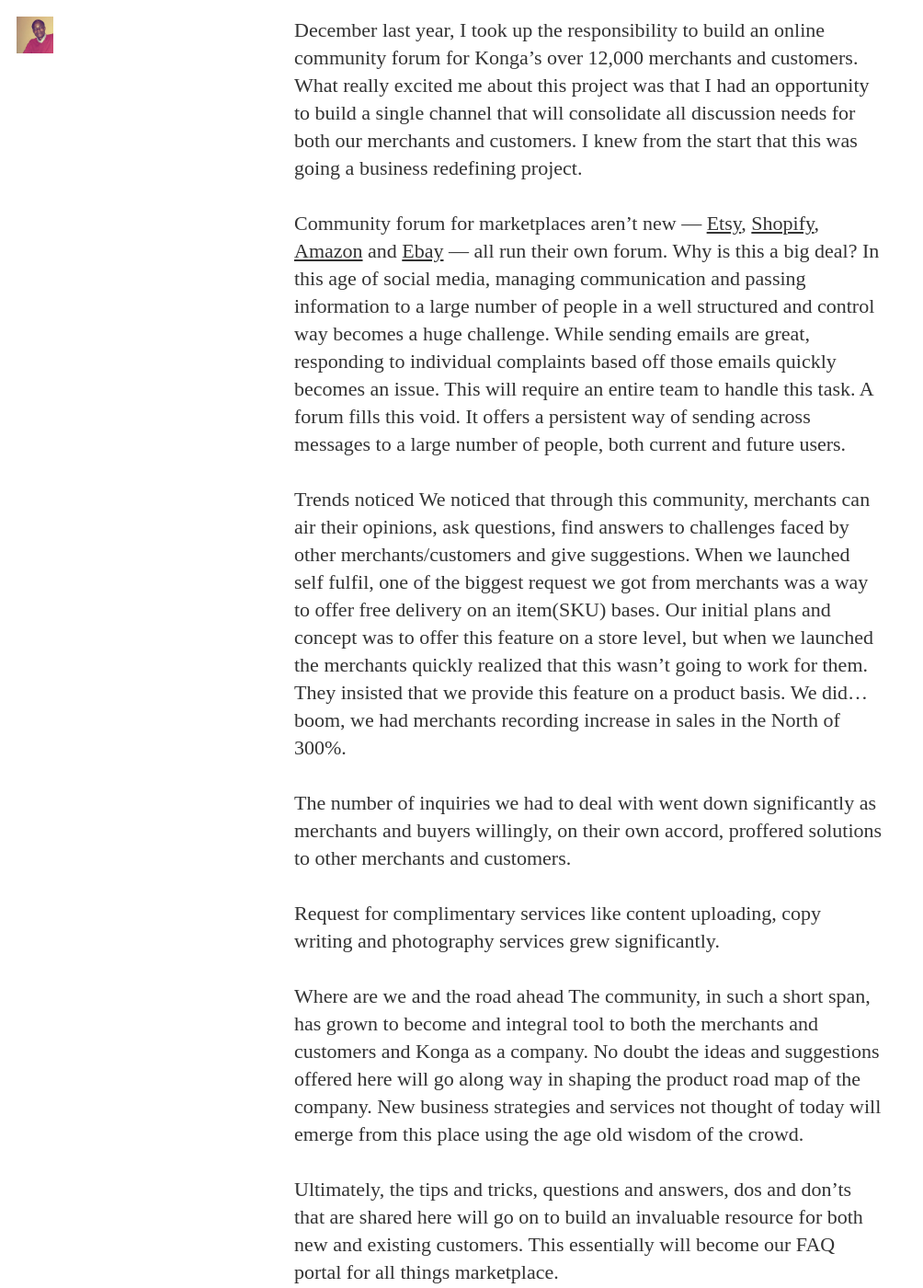
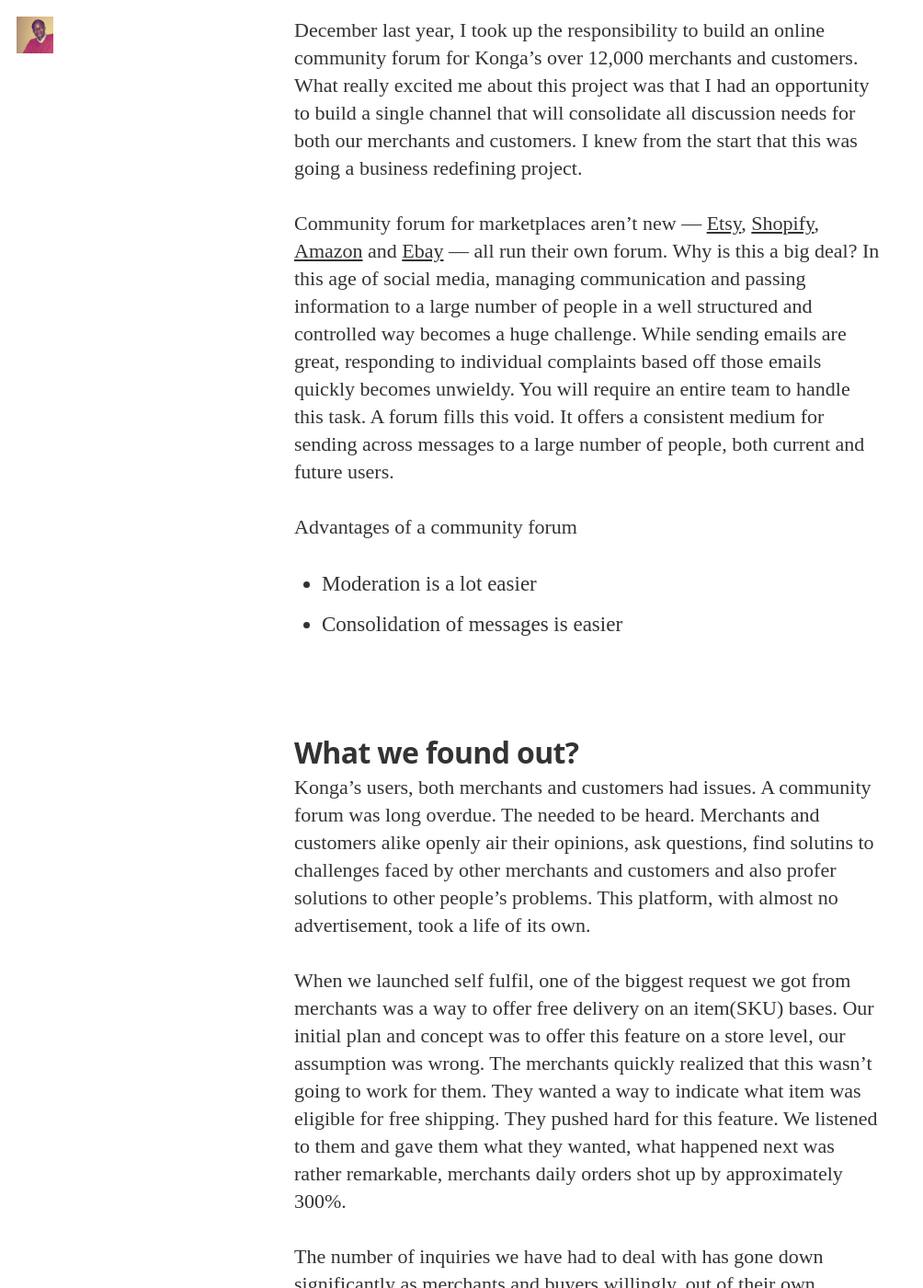
Before and after one commit to cyberomin/cyberomin.github.io, a Jekyll site: the page built from _posts/2015-07-09-marketplace-communities.markdown, in a window 1280 px wide and 1400 px high, scrolled down 514 px. Shown: the whole window at 92% size, without its empty margins (0-1004 px from the left). Built offline with Jekyll 4.4.1, drawn with Linux system fonts in a browser that asks for light colours; nearby versions of some CDN libraries; some web fonts are replaced; library files that are not in the unit come from our copies; Markdown is read by kramdown in place of the engine named in the settings; comment, search, counter and statistics services are not loaded; some of the changed text lies outside the part shown.

```diff
--- a/_posts/2015-07-09-marketplace-communities.markdown
+++ b/_posts/2015-07-09-marketplace-communities.markdown
@@ -17,13 +17,24 @@
 
 December last year, I took up the responsibility to build an online community forum for Konga's over 12,000 merchants and customers. What really excited me about this project was that I had an opportunity to build a single channel that will consolidate all discussion needs for both our merchants and customers. I knew from the start that this was going a business redefining project.
 
-Community forum for marketplaces aren't new &mdash; <a href="https://www.etsy.com/forums">Etsy</a>, <a href="https://ecommerce.shopify.com/forums">Shopify</a>, <a href="https://sellercentral.amazon.com/forums/index.jspa">Amazon</a> and <a href="http://community.ebay.com/">Ebay</a> &mdash; all run their own forum. Why is this a big deal? In this age of social media, managing communication and passing information to a large number of people in a well structured and control way becomes a huge challenge. While sending emails are great, responding to individual complaints based off those emails quickly becomes an issue. This will require an entire team to handle this task. A forum fills this void. It offers a persistent way of sending across messages to a large number of people, both current and future users.
+Community forum for marketplaces aren't new &mdash; <a href="https://www.etsy.com/forums">Etsy</a>, <a href="https://ecommerce.shopify.com/forums">Shopify</a>, <a href="https://sellercentral.amazon.com/forums/index.jspa">Amazon</a> and <a href="http://community.ebay.com/">Ebay</a> &mdash; all run their own forum. Why is this a big deal? In this age of social media, managing communication and passing information to a large number of people in a well structured and controlled way becomes a huge challenge. While sending emails are great, responding to individual complaints based off those emails quickly becomes unwieldy. You will require an entire team to handle this task. A forum fills this void. It offers a consistent medium for sending across messages to a large number of people, both current and future users.
 
-Trends noticed
-We noticed that through this community, merchants can air their opinions, ask questions, find answers to challenges faced by other merchants/customers and give suggestions. When we launched self fulfil, one of the biggest request we got from merchants was a way to offer free delivery on an item(SKU) bases.
-Our initial plans and concept was to offer this feature on a store level, but when we launched the merchants quickly realized that this wasn't going to work for them. They insisted that we provide this feature on a product basis. We did...boom, we had merchants recording increase in sales in the North of 300%.
+Advantages of a community forum
+<ul>
+	<li>Moderation is a lot easier</li>
+	<li>Consolidation of messages is easier</li>
+</ul>
 
-The number of inquiries we had to deal with went down significantly as merchants and buyers willingly, on their own accord, proffered solutions to other merchants and customers.
+<h1>What we found out?</h1>
+Konga's users, both merchants and customers had issues. A community forum was long overdue. The needed to be heard.
+Merchants and customers alike openly air their opinions, ask questions, find solutins to challenges faced by other merchants and customers and also profer solutions to other people's problems. This platform, with almost no advertisement, took a life of its own.
+
+When we launched self fulfil, one of the biggest request we got from merchants was a way to offer free delivery on an item(SKU) bases. Our initial plan and concept was to offer this feature on a store level, our assumption was wrong. The merchants quickly realized that this wasn't going to work for them. They wanted a way to indicate what item was eligible for free shipping. They pushed hard for this feature. We listened to them and gave them what they wanted,
+what happened next was rather remarkable, merchants daily orders shot up by approximately 300%.
+
+The number of inquiries we have had to deal with has gone down significantly as merchants and buyers willingly, out of  their own volition, proffer solutions to challenges faced by other merchants and customers.
+
+<img src="{{ site.url }}/assets/article_images/communities/how-do-i-ship.png"/>
 
 Request for complimentary services like content uploading, copy writing and photography services grew significantly.
 
```
Also changed, not shown: assets/article_images/communities/how-do-i-ship.png (added), 3 other files.
